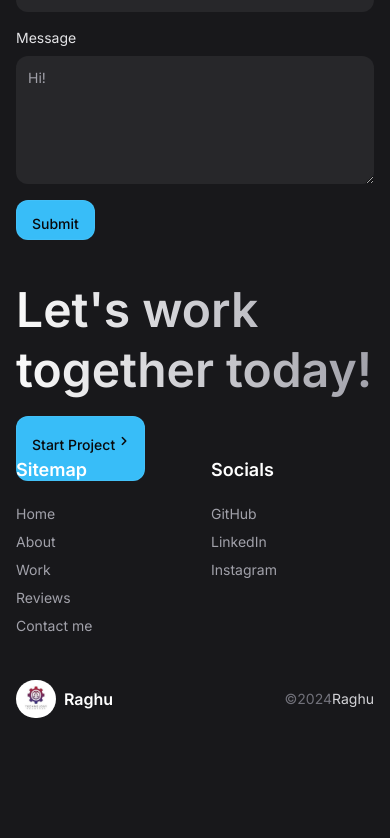
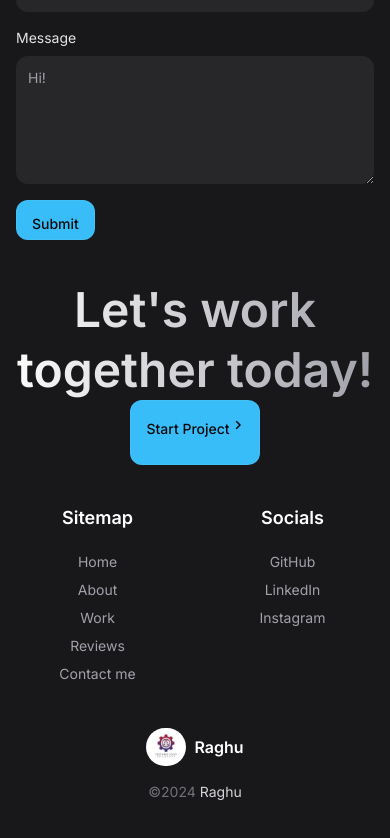
Before and after one commit to raghavendragouda775/Portfolio_me, a React (Vite) app in the folder vite-project/: page / in a window 390 px wide. Shown: the part 3116-3954 px from the top of the page. Before the commit the page ends 3874 px from the top, so only its background shows below. Built offline with nearby package versions, Linux system fonts and the light colour scheme.

Commit message:
Update Footer.jsx

```diff
--- a/vite-project/src/components/Footer.jsx
+++ b/vite-project/src/components/Footer.jsx
@@ -20,10 +20,10 @@ const Footer = () => {
   return (
     <footer className="bg-zinc-900 py-10 text-white">
       <div className="container mx-auto px-6">
-        <div className="lg:grid lg:grid-cols-2 gap-10 mb-10">
+        <div className="lg:grid lg:grid-cols-2 gap-10 mb-10 flex flex-col items-center text-center lg:text-left lg:items-start">
           {/* Left Side */}
-          <div>
-            <h2 className='headline-1 mb-8 text-xl lg:text-3xl'>
+          <div className="mb-6 lg:mb-0">
+            <h2 className='headline-1 mb-4 text-xl lg:text-3xl'>
               Let&apos;s work together today!
             </h2>
             <ButtonPrimary
@@ -34,7 +34,7 @@ const Footer = () => {
           </div>
 
           {/* Right Side - Sitemap and Socials */}
-          <div className="grid grid-cols-2 gap-8 lg:pl-20">
+          <div className="grid grid-cols-2 gap-8 lg:pl-20 w-full md:w-auto">
             {/* Sitemap */}
             <div>
               <p className='mb-4 text-lg font-semibold'>Sitemap</p>
@@ -52,7 +52,7 @@ const Footer = () => {
               </ul>
             </div>
 
-            {/* Socials */}
+
             <div>
               <p className='mb-4 text-lg font-semibold'>Socials</p>
               <ul>
@@ -73,13 +73,12 @@ const Footer = () => {
           </div>
         </div>
 
-        {/* Bottom Section with Logo and Copyright */}
-        <div className="flex items-center justify-between">
-          <a href="/" className="flex items-center gap-2">
+        <div className="flex flex-col md:flex-row items-center justify-between text-center md:text-left">
+          <a href="/" className="flex items-center gap-2 mb-4 md:mb-0">
             <img src={logo} height={40} width={40} alt="Logo" className="rounded-full" />
             <span className="text-white font-bold">Raghu</span>
           </a>
-          <p className='text-sm text-zinc-500'>&copy;2024<span className='text-zinc-300'>Raghu</span></p>
+          <p className='text-sm text-zinc-500'>&copy;2024 <span className='text-zinc-300'>Raghu</span></p>
         </div>
       </div>
     </footer>
```
